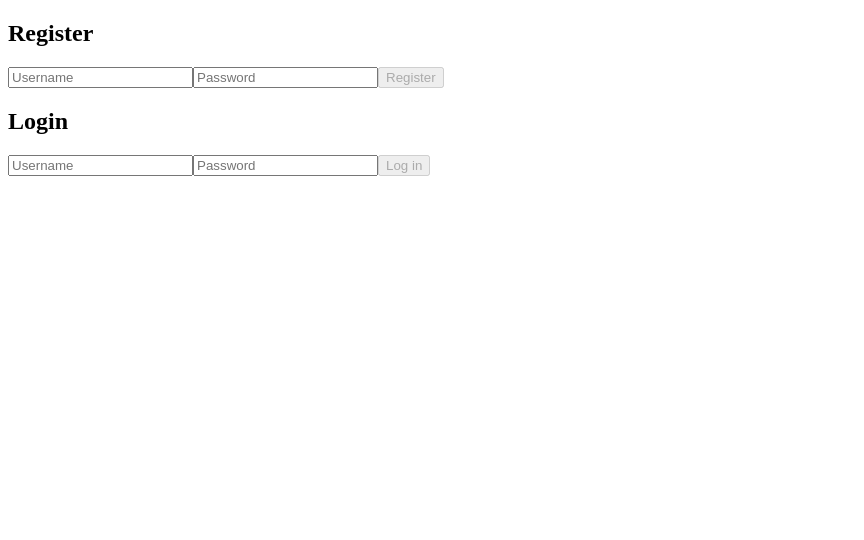
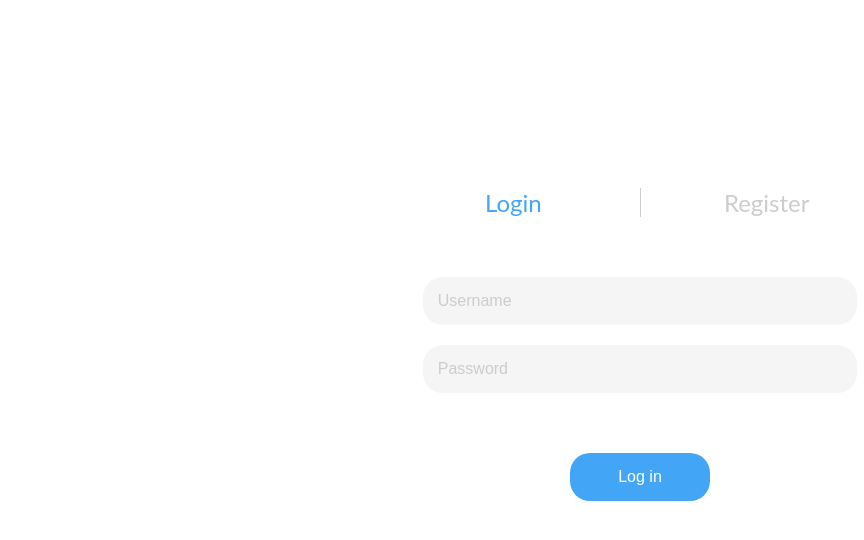
Before and after one commit to nemanjagajic/react-boilerplate, a React (Create React App) app: page /auth in a window 1280 px wide. Shown: the top 540 px of the page, without its empty margins (0-864 px from the left). Built offline with nearby package versions, Linux system fonts and the light colour scheme.

Commit message:
added styles for auth page

```diff
--- a/package.json
+++ b/package.json
@@ -8,6 +8,7 @@
     "@testing-library/user-event": "^7.1.2",
     "axios": "^0.19.2",
     "history": "^4.10.1",
+    "node-sass": "^4.13.1",
     "prop-types": "^15.7.2",
     "react": "^16.12.0",
     "react-dom": "^16.12.0",
--- a/src/PrivateRoute.js
+++ b/src/PrivateRoute.js
@@ -1,6 +1,6 @@
 import React from 'react'
 import { Redirect, Route } from 'react-router-dom'
-import {useSelector} from 'react-redux'
+import { useSelector } from 'react-redux'
 
 const PrivateRoute = ({ component: Component, ...rest }) => {
   const token = useSelector(state => state.auth.user.token)
--- a/src/index.js
+++ b/src/index.js
@@ -2,9 +2,10 @@ import React from 'react'
 import ReactDOM from 'react-dom'
 import App from './App'
 import { Provider } from 'react-redux'
-import {Router} from 'react-router'
+import { Router } from 'react-router'
 import history from './utils/history'
 import store from './store/store'
+import './styles/index.scss'
 
 const app = (
   <Provider store={store}>
--- /dev/null
+++ b/src/styles/auth.scss
@@ -0,0 +1,67 @@
+.auth-wrapper {
+  height: 90vh;
+}
+
+.auth-form {
+  width: 40%;
+  height: 50%;
+
+  .header {
+    display: flex;
+    flex-direction: row;
+
+    .tab {
+      font-size: 24px;
+      cursor: pointer;
+      width: 100%;
+      text-align: center;
+      color: $primary
+    }
+
+    .login {
+      @extend .tab;
+      border-right: 1px solid #cccccc;
+    }
+
+    .register {
+      @extend .tab;
+    }
+
+    .inactive {
+      color: #cccccc;
+    }
+  }
+
+  .content {
+    display: flex;
+    flex-direction: column;
+    width: 100%;
+    margin-top: 50px;
+    align-items: center;
+
+    .input {
+      padding: 15px;
+      margin: 10px;
+      outline: none !important;
+      width: 80%;
+      background-color: #f5f5f5;
+      border-radius: 20px;
+      font-size: 16px;
+    }
+
+    .input::placeholder {
+      color: #cccccc;
+    }
+
+    .button {
+      width: 140px;
+      padding: 15px;
+      margin-top: 50px;
+      border-radius: 20px;
+      background-color: $primary;
+      color: #ffffff;
+      cursor: pointer;
+      font-size: 16px;
+    }
+  }
+}
--- /dev/null
+++ b/src/styles/base.scss
@@ -0,0 +1,26 @@
+body {
+  font-family: 'Lato', sans-serif;
+  font-weight: 400;
+  color: #555;
+}
+
+input {
+  -webkit-appearance: none;
+  box-shadow: none !important;
+  outline: none !important;
+  border: none;
+  color: #555;
+}
+
+button {
+  -webkit-appearance: none;
+  box-shadow: none !important;
+  outline: none !important;
+  border: none;
+}
+
+.centered {
+  display: flex;
+  justify-content: center;
+  align-items: center;
+}
--- /dev/null
+++ b/src/styles/colors.scss
@@ -0,0 +1 @@
+$primary: #42A5F5
--- /dev/null
+++ b/src/styles/index.scss
@@ -0,0 +1,3 @@
+@import './colors';
+@import './base';
+@import './auth';
--- a/src/views/auth/Auth.js
+++ b/src/views/auth/Auth.js
@@ -1,12 +1,29 @@
-import React from 'react';
+import React, { useState } from 'react';
 import Register from "./Register";
 import Login from "./Login";
 
 const Auth = () => {
+  const [selectedTab, setSelectedTab] = useState('login');
+
   return (
-    <div>
-      <Register />
-      <Login />
+    <div className={'auth-wrapper centered'}>
+      <div className={'auth-form'}>
+        <div className={'header'}>
+          <div
+            className={'login ' + (selectedTab === 'register' && 'inactive')}
+            onClick={() => setSelectedTab('login')}
+          >
+            Login
+          </div>
+          <div
+            className={'register ' + (selectedTab === 'login' && 'inactive')}
+            onClick={() => setSelectedTab('register')}
+          >
+            Register
+          </div>
+        </div>
+        {selectedTab === 'login' ? <Login /> : <Register />}
+      </div>
     </div>
   );
 };
--- a/src/views/auth/Login.js
+++ b/src/views/auth/Login.js
@@ -1,6 +1,6 @@
 import React, {useState} from 'react'
 import { useDispatch } from 'react-redux'
-import { logIn } from "../../store/auth/authActions";
+import { logIn } from '../../store/auth/authActions'
 import { useHistory } from 'react-router'
 
 const Login = () => {
@@ -25,22 +25,23 @@ const Login = () => {
   }
 
   return (
-    <div>
-      <h2>Login</h2>
+    <div className={'content'}>
       <input
+        className={'input'}
         onChange={onChange}
         name={'username'}
         placeholder={'Username'}
         value={userData.username}
       />
       <input
+        className={'input'}
         onChange={onChange}
         name={'password'}
         placeholder={'Password'}
         type={'password'}
         value={userData.password}
       />
-      <button disabled={!isValid()} onClick={handleLogin}>Log in</button>
+      <button className={'button centered'} disabled={!isValid()} onClick={handleLogin}>Log in</button>
     </div>
   )
 }
--- a/src/views/auth/Register.js
+++ b/src/views/auth/Register.js
@@ -19,22 +19,23 @@ const Register = () => {
   }
 
   return (
-    <div>
-      <h2>Register</h2>
+    <div className={'content'}>
       <input
+        className={'input'}
         placeholder={'Username'}
         name={'username'}
         value={userData.username}
         onChange={onChange}
       />
       <input
+        className={'input'}
         placeholder={'Password'}
         name={'password'}
         value={userData.password}
         type={'password'}
         onChange={onChange}
       />
-      <button disabled={!isValid()} onClick={handleRegister}>Register</button>
+      <button className={'button'} disabled={!isValid()} onClick={handleRegister}>Register</button>
     </div>
   )
 }
```
Also changed, not shown: 1 other file (tests, documents, lock files or other folders).
